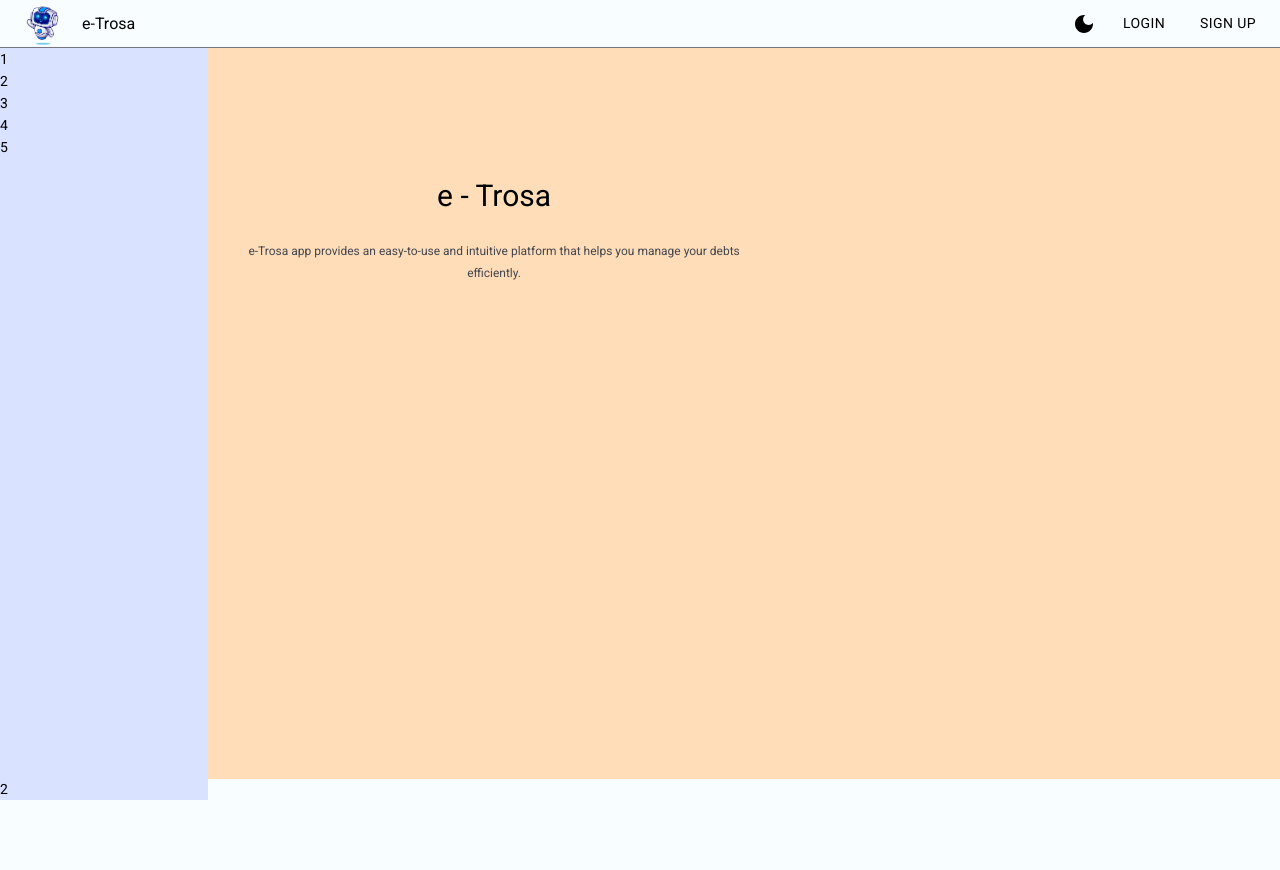
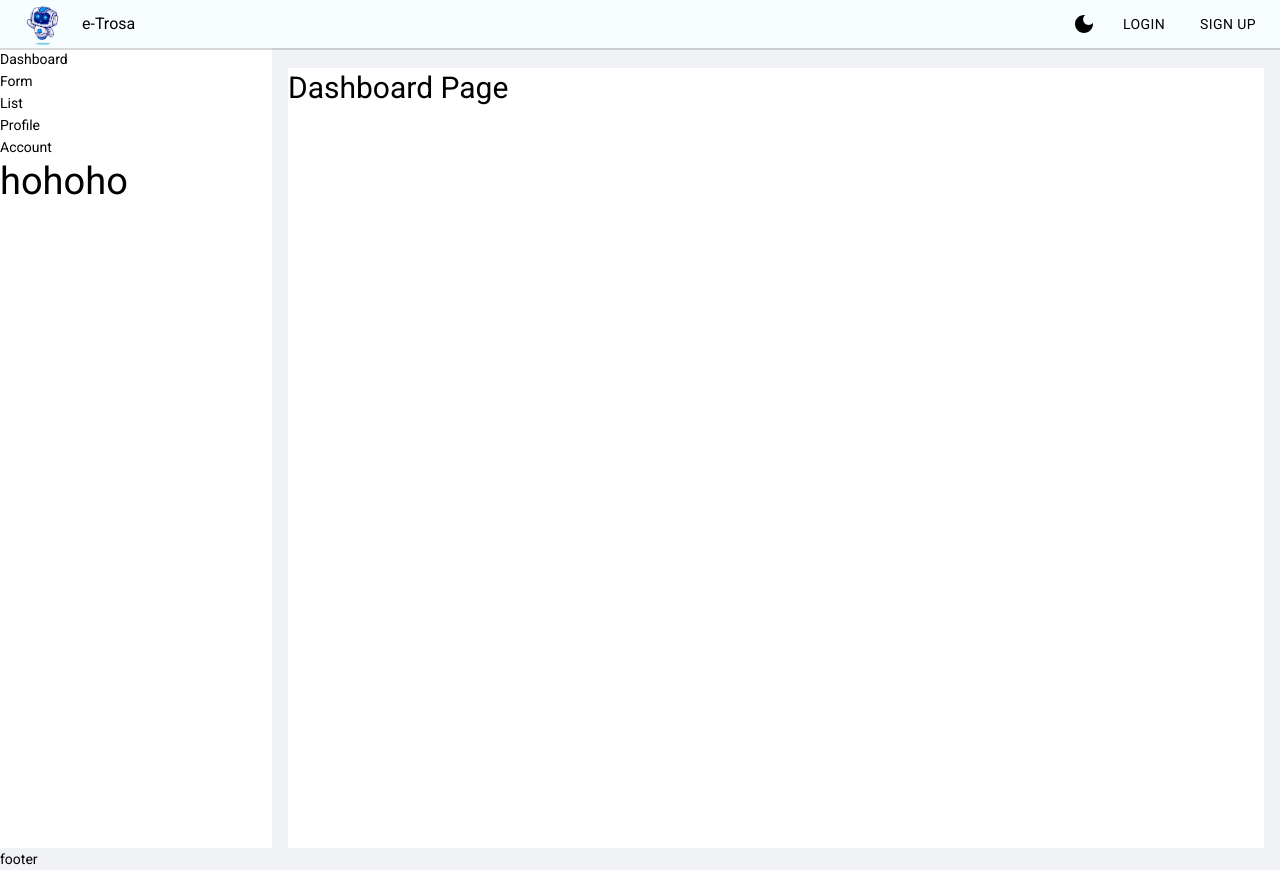
Before and after one commit to TianaNanta/e-trosa, a React (Create React App) app in the folder frontend/my-app/: page /moly in a window 1280 px wide. Before the commit the page ends 800 px from the top, so only its background shows below. Built offline with nearby package versions, Linux system fonts and the light colour scheme.

Commit message:
Grid for layout of the dashboard

```diff
--- a/frontend/my-app/src/core/theme/global.ts
+++ b/frontend/my-app/src/core/theme/global.ts
@@ -6,7 +6,9 @@ const GlobalStyle = createGlobalStyle`
     body {
         margin: 0;
         font-family: ${props => props.theme.typography.body.fontFamily};
-        background-color: ${props => props.theme.colors.background};
+        /* background-color: ${props => props.theme.colors.background}; */
+        /* background-color: #F0F2F5; */
+        background-color: ${props => props.theme.name === 'light-mode' ? '#F0F2F5' : props.theme.colors.surface};
         color: ${props => props.theme.name === 'dark-mode' ? 'white' : 'black'};
         font-size: 14px;
         line-height: 22px;
--- a/frontend/my-app/src/layout/layout.style.ts
+++ b/frontend/my-app/src/layout/layout.style.ts
@@ -2,32 +2,46 @@ import styled from "styled-components";
 import { device } from "../display/screensize";
 
 export const SideMenu = styled.div`
-  background-color: ${(props) => props.theme.colors.primaryContainer};
-  display: flex;
-  flex-direction: column;
+  background-color: ${props => props.theme.name === 'light-mode' ? '#FFFFFF' : props.theme.colors.surface};
+  align-self: start;
   justify-content: space-between;
-  align-items: flex-start;
-  padding: 0px;
-  gap: 276px;
+  align-content: space-between;
 
-  position: absolute;
-  width: 208px;
-  left: 0px;
+  position: sticky;
+  overflow: auto;
+  height: 100vh;
   top: 48px;
-  bottom: 0px;
+  bottom: 0;
+
+  @media (max-width: 768px) {
+    display: none;
+  } ;
 `;
 
 export const PageContainer = styled.div`
-  background-color: ${(props) => props.theme.colors.secondaryContainer};
-  display: flex;
-  flex-direction: column;
-  align-items: flex-start;
-  padding: 0px;
-  gap: 24px;
+  background-color: ${(props) => props.theme.name === 'light-mode' ? '#FFFFFF' : props.theme.colors.surface};
 
-  position: absolute;
-  height: 731px;
+  width: calc(100% - 1rem);
   left: 208px;
   right: 0px;
   top: 48px;
+  margin-top: 20px;
+
+  @media (max-width: 768px) {
+    left: 0px;
+    top: 0px;
+    position: relative;
+    width: 100%;
+  } ;
 `;
+
+export const RowDiv = styled.div`
+    display: grid;
+    grid-template-columns: 272px 1fr;
+    grid-auto-rows: auto;
+    grid-gap: 1rem;
+
+  @media (max-width: 768px) {
+    display: flex;
+  }
+`
--- a/frontend/my-app/src/layout/withLayout.tsx
+++ b/frontend/my-app/src/layout/withLayout.tsx
@@ -2,24 +2,38 @@ import React, { ReactNode } from "react";
 import { useNavigate } from "react-router-dom";
 import { useEffect, useState } from "react";
 
-import { SideMenu, PageContainer } from "./layout.style";
-
+import { SideMenu, PageContainer, RowDiv } from "./layout.style";
 
 const withLayout = (...WrappedComponent: any) => {
   const Layout = (props: any) => {
     return (
       <>
+        <RowDiv>
           <SideMenu>
             <div>
-              <div>1</div>
-              <div>2</div>
-              <div>3</div>
-              <div>4</div>
-              <div>5</div>
+              <div>Dashboard</div>
+              <div>Form</div>
+              <div>List</div>
+              <div>Profile</div>
+              <div>Account</div>
             </div>
-            <div>2</div>
+            <div>
+              <h1>
+                hohoho
+              </h1>
+            </div>
           </SideMenu>
-          <PageContainer>{WrappedComponent[1]}</PageContainer>
+          <PageContainer>
+            <div>
+              <h2>
+                Dashboard Page
+              </h2>
+            </div>
+          </PageContainer>
+        </RowDiv>
+        <div>
+          footer
+        </div>
       </>
     );
   };
--- a/frontend/my-app/src/pages/header/header.style.ts
+++ b/frontend/my-app/src/pages/header/header.style.ts
@@ -10,11 +10,10 @@ export const HeaderStyled = styled(Box)`
     top: 0;
     position: sticky;
     width: 100%;
-    background-color: ${props => props.theme.colors.background };
+    background-color: ${props => props.theme.colors.background};
     box-sizing: border-box;
-    border-color: ${props => props.theme.colors.outline};
-    border-width: 1px;
-    border-style: none none solid none;
+    box-shadow: 0px 2px 0px rgba(0, 0, 0, 0.15);
+    border-color: #C4C4C4;
     padding: 0px 16px;
 
     & {
```
